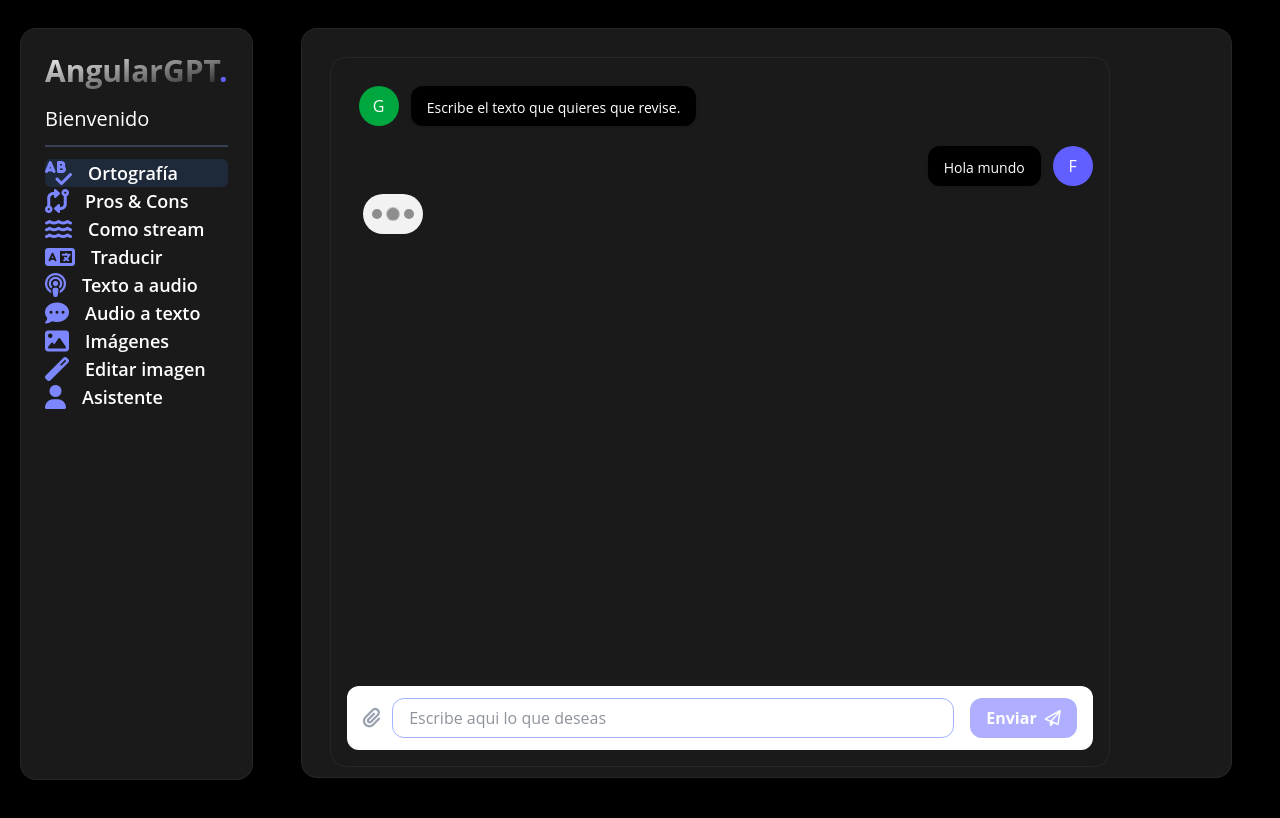
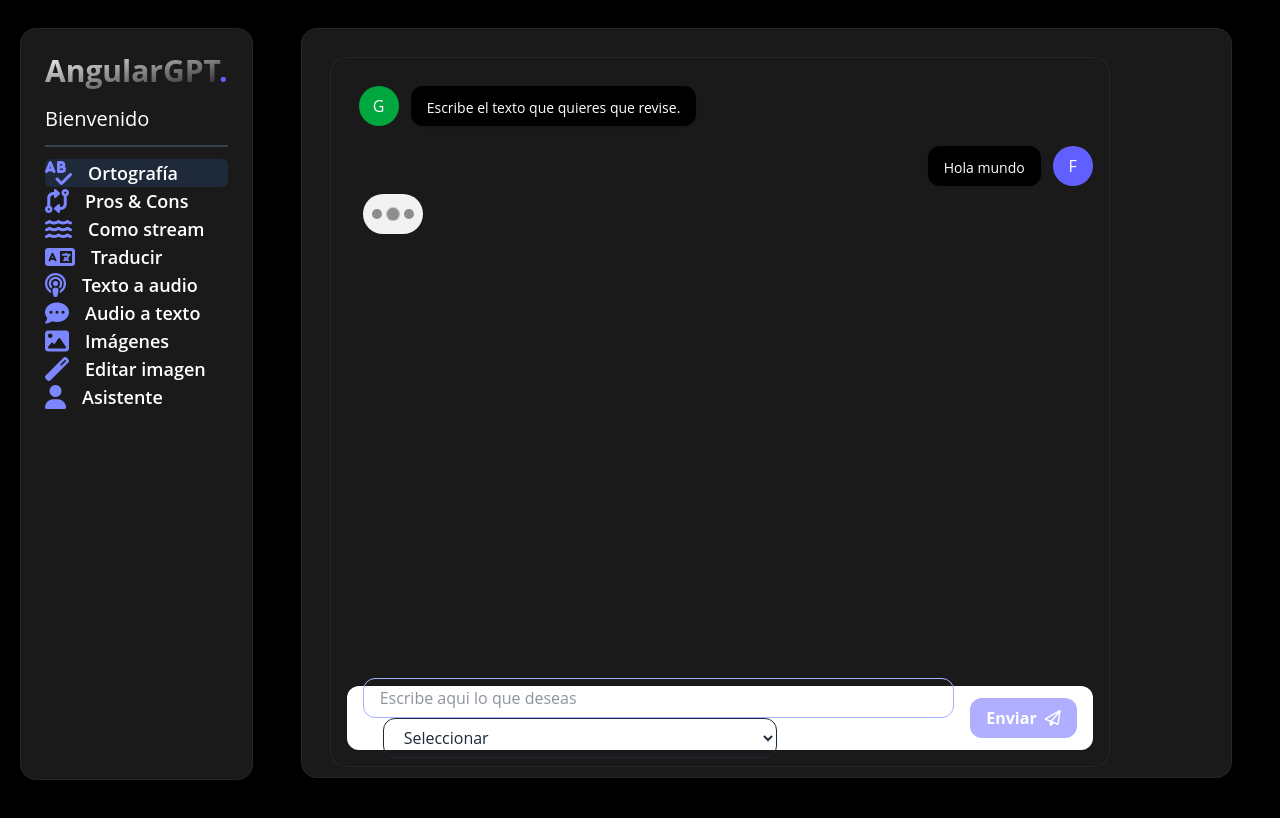
Before and after one commit to JefrisonPineda/Angular-Gpt, an Angular app: page /orthography in a window 1280 px wide. Shown: the top 818 px of the page. Built offline with nearby package versions, Linux system fonts and the light colour scheme.

Commit message:
Mensaje claro del cambio

```diff
--- a/src/app/presentation/components/text-boxes/textMessageBoxSelect/textMessageBoxSelect.ts
+++ b/src/app/presentation/components/text-boxes/textMessageBoxSelect/textMessageBoxSelect.ts
@@ -1,5 +1,16 @@
 import { ChangeDetectionStrategy, Component, EventEmitter, inject, Input, Output } from '@angular/core';
 import { FormBuilder, ReactiveFormsModule, Validators } from '@angular/forms';
+
+
+interface Option {
+  id: string;
+  text : string;
+}
+export interface TextMessageBoxEvent {
+  prompt: string;
+  selectedOption: string;
+}
+
 
 @Component({
   selector: 'app-text-message-box-select',
@@ -13,20 +24,21 @@ export class TextMessageBoxSelect {
   @Input() placeholder: string= '';
 
 
-  @Output() onMessage = new EventEmitter<string>();
+  @Output() onMessage = new EventEmitter<TextMessageBoxEvent>();
 
 
   public fb = inject(FormBuilder);
   public form = this.fb.group({
-    prompt: ['', Validators.required]
+    prompt: ['', Validators.required],
+    selectedOption: ['', Validators.required]
   });
+
   handleSubmit(){
     if ( this.form.invalid ) return;
 
-    const { prompt } = this.form.value;
-    console.log({prompt});
+    const { prompt, selectedOption } = this.form.value;
 
-    this.onMessage.emit(prompt ?? '' );
+    this.onMessage.emit({prompt: prompt!, selectedOption:selectedOption!});
     this.form.reset();
   }
  }
--- a/src/app/presentation/pages/orthographyPage/orthographyPage.html
+++ b/src/app/presentation/pages/orthographyPage/orthographyPage.html
@@ -25,8 +25,13 @@
         (onMessage)="handleMessage($event)"
     /> -->
 
-     <app-text-message-box-file
+     <!--<app-text-message-box-file
         placeholder="Escribe aqui lo que deseas"
         (onMessage)="handleMessageWithFile($event)"
+    />-->
+
+    <app-text-message-box-select
+        placeholder="Escribe aqui lo que deseas"
+        (onMessage)="handleMessageWithSelect($event)"
     />
 </div>
--- a/src/app/presentation/pages/orthographyPage/orthographyPage.ts
+++ b/src/app/presentation/pages/orthographyPage/orthographyPage.ts
@@ -32,4 +32,9 @@ export default class OrthographyPage {
 
     console.log({ prompt, file });
   }
+
+  handleMessageWithSelect( event: TextMessageBoxEvent ){
+    console.log( event );
+  }
+
  }
```
